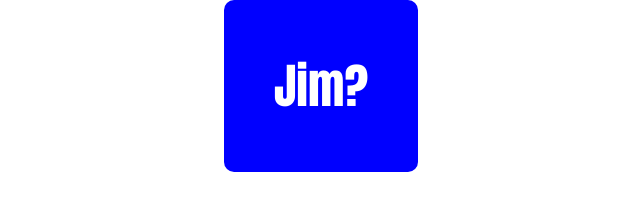
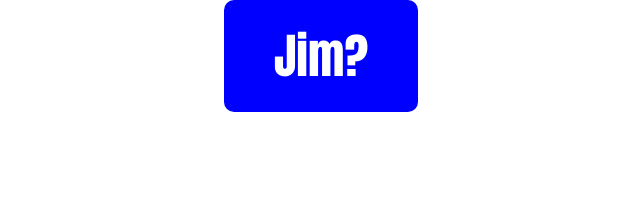
Before and after one commit to CChaosuan/WeGoJim, a plain HTML site: page index.html in a window 1280 px wide. Both pictures are taken after a click on the button "Jim?". Shown: the whole page, without its empty margins (319-959 px from the left). Drawn offline with Linux system fonts and the light colour scheme.

Commit message:
Update index.html

```diff
--- a/index.html
+++ b/index.html
@@ -8,19 +8,20 @@
 			padding: 0;
 			background-color: white;
 			font-family: Arial, sans-serif;
+			height: 100vh;
 		}
 
 		#audio-btn {
 			display: block;
 			margin: 0 auto;
 			font-size: 3em;
-			padding: 50px;
+			padding: 20px 50px;
 			border-radius: 10px;
 			background-color: blue;
 			color: white;
 			border: none;
 			cursor: pointer;
-			font-family: Impact, Charcoal, sans-serif;
+			font-family: Impact, sans-serif;
 			position: relative;
 			z-index: 1;
 		}
@@ -32,22 +33,22 @@
 			width: 100%;
 			height: 100%;
 			overflow: hidden;
-			z-index: -1;
+			z-index: 0;
 		}
 
 		.image-container img {
 			position: absolute;
-			top: -50px;
-			animation: drop 1s linear forwards;
+			top: -100px;
+			left: calc(10% + 80px * var(--i));
+			animation: drop 2s linear forwards;
+			animation-delay: calc(var(--i) * 0.1s);
+			transform: scale(0.5);
+			opacity: 0;
 		}
 
 		@keyframes drop {
-			from {
-				transform: translateY(-100px);
-				opacity: 0;
-			}
 			to {
-				transform: translateY(100%);
+				top: 110%;
 				opacity: 1;
 			}
 		}
@@ -55,7 +56,11 @@
 </head>
 <body>
 	<button id="audio-btn">Jim?</button>
-	<div class="image-container"></div>
+	<div class="image-container">
+		<img src="Capybulkra.png" style="--i: 1;" />
+		<img src="duxter.png" style="--i: 2;" />
+		<img src="ZYZZ CAT TRUE FORM_1.1.1_3.1.1.png" style="--i: 3;" />
+	</div>
 
 	<script>
 		const audioBtn = document.getElementById("audio-btn");
@@ -66,32 +71,13 @@
 			const audio = new Audio(audioFile);
 			audio.play();
 
-			const imageContainer = document.querySelector(".image-container");
-			const numImages = 50;
-			for (let i = 0; i < numImages; i++) {
-				const img = document.createElement("img");
-				img.src = `https://raw.githubusercontent.com/CChaosuan/WGJ/main/${getImageName()}`;
-				img.style.width = "50px";
-				img.style.height = "50px";
-				img.style.left = `${getRandomPosition()}px`;
-				imageContainer.appendChild(img);
+			for (let i = 1; i <= 3; i++) {
+				setTimeout(() => {
+					const img = document.querySelector(`.image-container img:nth-child(${i})`);
+					img.style.animationPlayState = "running";
+				}, i * 1000);
 			}
-
-			setTimeout(() => {
-				imageContainer.innerHTML = "";
-			}, 1000);
 		});
-
-		function getImageName() {
-			const images = ["Capybulkra.png", "duxter.png", "ZYZZ CAT TRUE FORM_1.1.1_3.1.1.png"];
-			const randomIndex = Math.floor(Math.random() * images.length);
-			return images[randomIndex];
-		}
-
-		function getRandomPosition() {
-			const bodyWidth = document.body.offsetWidth;
-			return Math.floor(Math.random() * bodyWidth);
-		}
 	</script>
 </body>
 </html>
```
